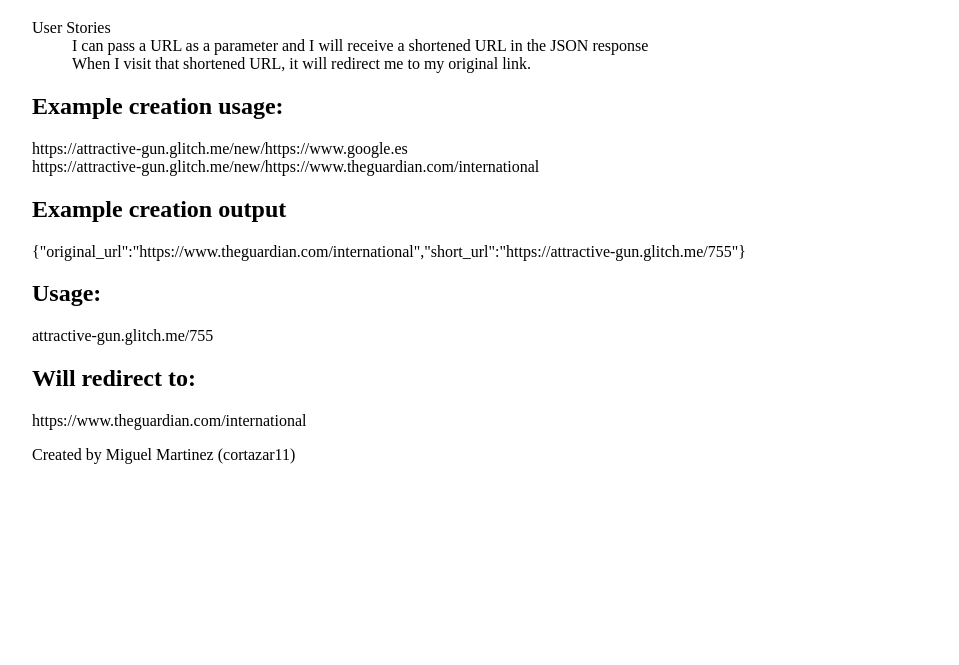
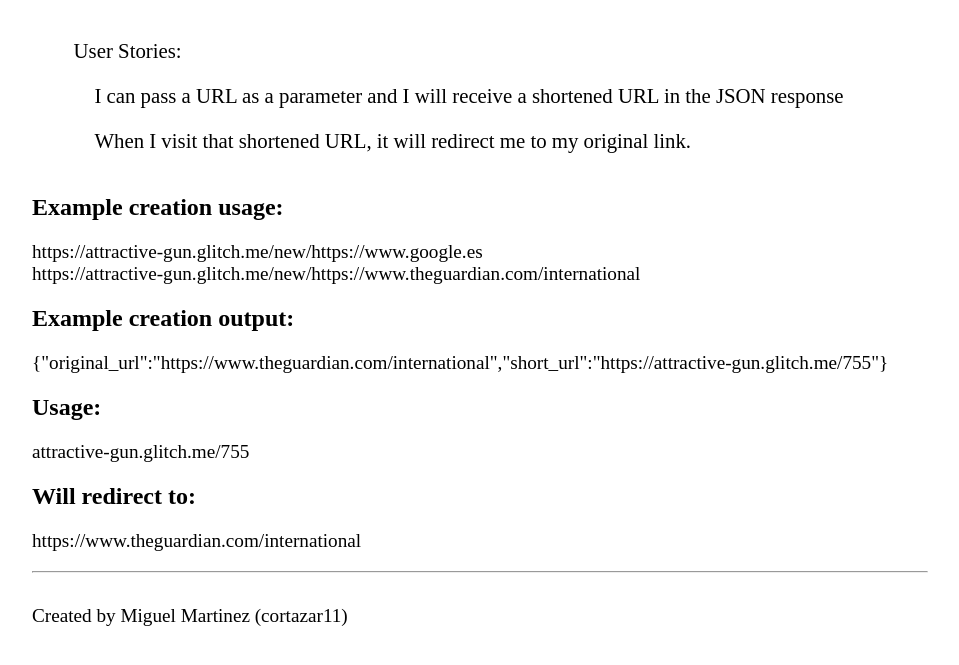
Before and after one commit to cortazar11/URL-shortener, a website: page views/index.html in a window 1280 px wide. Shown: the part 61-726 px from the top of the page, without its empty margins (160-1119 px from the left). Drawn offline with nearby package versions, Linux system fonts and the light colour scheme; no server answers.

Commit message:
Checkpoint

```diff
--- a/public/style.css
+++ b/public/style.css
@@ -7,3 +7,20 @@ body {
 h1 {
   text-align:center;
 }
+
+dl {
+  margin:2em;
+  font-size:1.3em;
+}
+
+dd {
+  margin:1em;
+}
+
+p {
+  font-size:1.2em;
+}
+
+footer {
+  margin-top:2em;
+}
--- a/views/index.html
+++ b/views/index.html
@@ -25,7 +25,7 @@
       </h1>
 
        <dl>
-        <dt>User Stories</dt>
+        <dt>User Stories:</dt>
         <dd>I can pass a URL as a parameter and I will receive a shortened URL in the JSON response</dd>
         <dd>When I visit that shortened URL, it will redirect me to my original link.</dd>
       </dl>
@@ -38,7 +38,7 @@
       https://attractive-gun.glitch.me/new/https://www.theguardian.com/international
     </p>
     <h2>
-      Example creation output
+      Example creation output:
     </h2>
     <p>
       {"original_url":"https://www.theguardian.com/international","short_url":"https://attractive-gun.glitch.me/755"}
@@ -55,6 +55,7 @@
       <p>
         https://www.theguardian.com/international
     </p>
+    <hr>
     <footer>
       <p>
         Created by Miguel Martinez (cortazar11)
```
